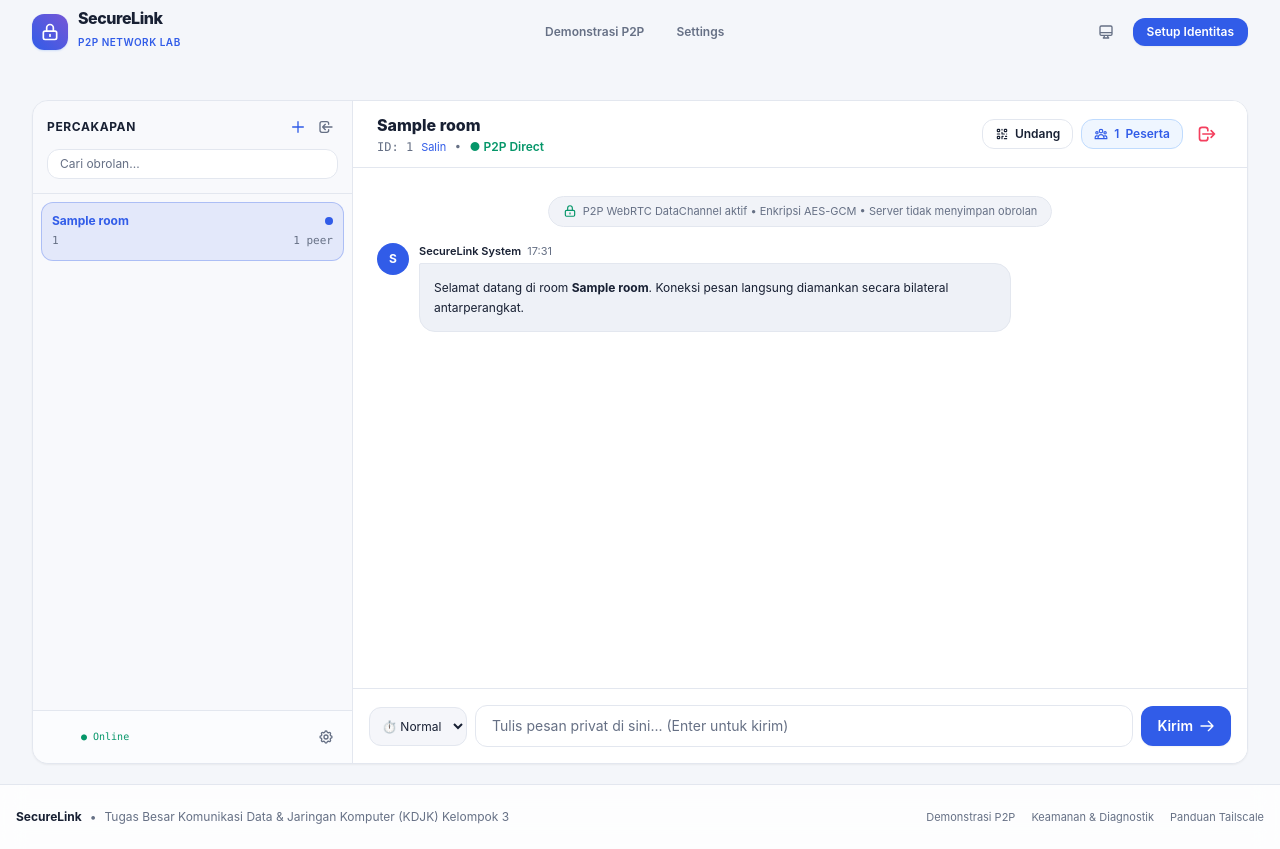
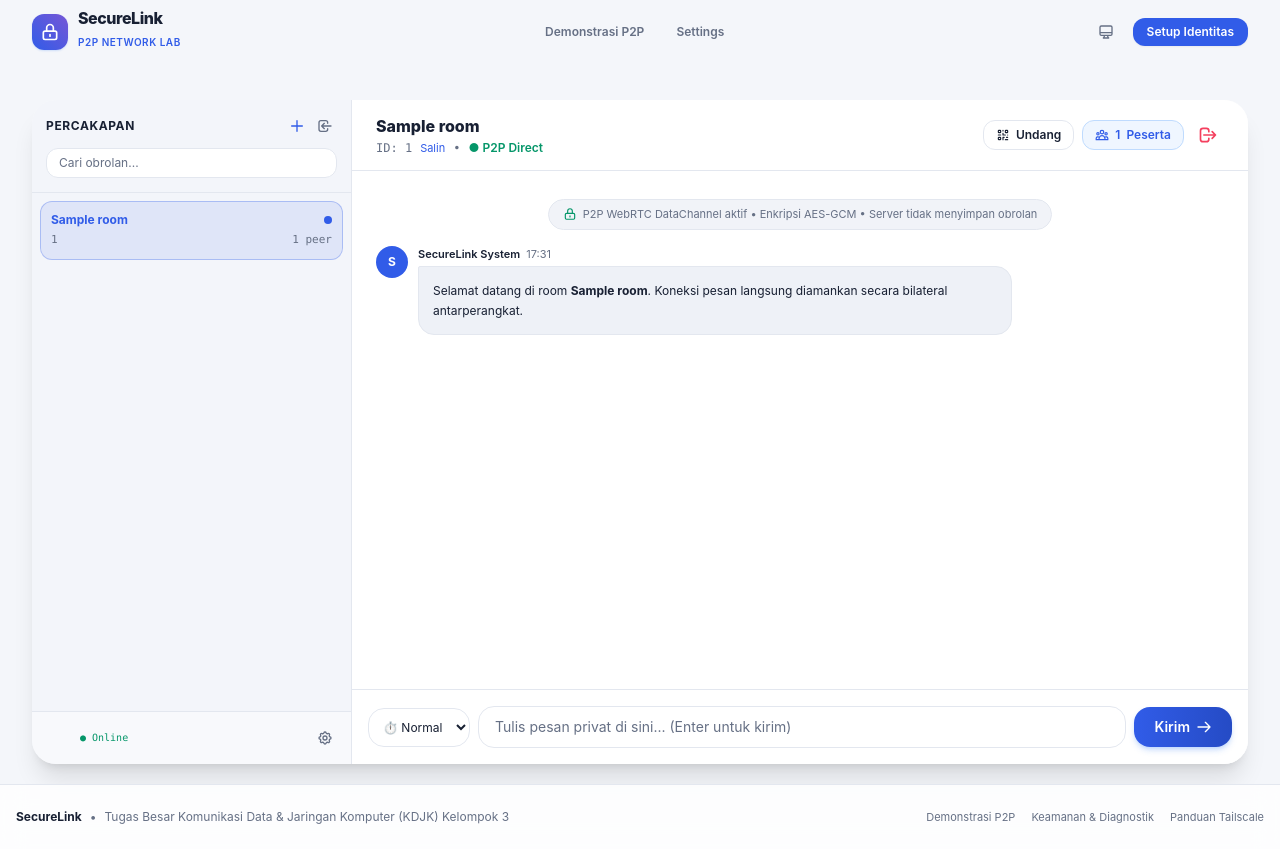
Before and after one commit to acumalaka-tzy/TUBES-KDJK-KELOMPOK-3, a Laravel app: template resources/views/pages/rooms/chat.blade.php in a window 1280 px wide. Run offline with Laravel 12, Linux system fonts and the light colour scheme; the template is opened without the code that fills it: most values are stand-ins (such as "Sample title", 1, 10 or a date in 2020); some libraries are stand-ins or nearby versions.

Commit message:
feat(chat-ui): elevate Chat Room interface with glassmorphic message composer, header blur, and rounded-3xl container

```diff
--- a/resources/views/pages/rooms/chat.blade.php
+++ b/resources/views/pages/rooms/chat.blade.php
@@ -3,7 +3,7 @@
 @section('title', $room->room_name . ' — SecureLink Chat')
 
 @section('content')
-<div class="h-[calc(100vh-8.5rem)] min-h-[580px] flex rounded-2xl border border-[#E3E7EF] dark:border-[#344052] bg-white dark:bg-[#1B2230] shadow-sm overflow-hidden relative">
+<div class="h-[calc(100vh-8.5rem)] min-h-[580px] flex rounded-3xl glass-card overflow-hidden relative shadow-xl">
 
     <!-- 1. LEFT CONVERSATION SIDEBAR (Desktop always visible, Mobile toggleable) -->
     <aside id="chat-sidebar" class="w-full md:w-80 border-r border-[#E3E7EF] dark:border-[#344052] bg-[#F4F6FA]/60 dark:bg-[#151A24]/60 flex flex-col shrink-0 md:flex hidden">
@@ -74,7 +74,7 @@
     <main class="flex-1 flex flex-col min-w-0 bg-white dark:bg-[#1B2230] relative">
 
         <!-- Active Chat Header -->
-        <header class="px-4 sm:px-6 py-3 border-b border-[#E3E7EF] dark:border-[#344052] bg-white/95 dark:bg-[#1B2230]/95 flex items-center justify-between shrink-0">
+        <header class="px-4 sm:px-6 py-3.5 border-b border-[#E3E7EF] dark:border-[#344052] bg-white/90 dark:bg-[#1B2230]/90 backdrop-blur-md flex items-center justify-between shrink-0">
             <div class="flex items-center gap-2.5 min-w-0">
                 <!-- Mobile Back Button -->
                 <a href="{{ route('dashboard') }}" class="md:hidden p-1.5 rounded-lg text-[#667085] dark:text-[#A8B2C3] hover:bg-[#EEF1F7] dark:hover:bg-[#2A3546] transition" title="Kembali ke Dashboard">
@@ -179,12 +179,12 @@
         </div>
 
         <!-- 3. MESSAGE COMPOSER -->
-        <div class="p-3 sm:p-4 border-t border-[#E3E7EF] dark:border-[#344052] bg-white dark:bg-[#1B2230] shrink-0">
+        <div class="p-3 sm:p-4 border-t border-[#E3E7EF] dark:border-[#344052] bg-white/80 dark:bg-[#1B2230]/80 backdrop-blur-md shrink-0">
             <form id="message-form" onsubmit="handleSendMessage(event)" class="flex items-center gap-2">
                 <!-- Ephemeral Duration Selector -->
                 <div class="relative shrink-0">
                     <select id="ephemeral_duration" title="Pesan Sementara (Ephemeral)"
-                        class="px-2 py-2.5 rounded-xl border border-[#E3E7EF] dark:border-[#344052] bg-[#EEF1F7]/60 dark:bg-[#222B3A] text-xs text-[#182033] dark:text-[#F1F4FA] focus:outline-none focus:ring-1 focus:ring-[#315CE8]">
+                        class="px-2.5 py-2.5 rounded-2xl border border-[#E3E7EF] dark:border-[#344052] bg-white/80 dark:bg-[#222B3A] text-xs text-[#182033] dark:text-[#F1F4FA] focus:outline-none focus:ring-2 focus:ring-[#315CE8] transition">
                         <option value="0">⏱️ Normal</option>
                         <option value="10">⏱️ 10 dtk</option>
                         <option value="30">⏱️ 30 dtk</option>
@@ -195,10 +195,10 @@
 
                 <!-- Text Input -->
                 <input type="text" id="message-input" placeholder="Tulis pesan privat di sini... (Enter untuk kirim)" autocomplete="off"
-                    class="flex-1 px-4 py-2.5 rounded-xl border border-[#E3E7EF] dark:border-[#344052] bg-white dark:bg-[#151A24] text-xs sm:text-sm text-[#182033] dark:text-[#F1F4FA] placeholder-[#667085] dark:placeholder-[#A8B2C3]/60 focus:outline-none focus:ring-2 focus:ring-[#315CE8] dark:focus:ring-[#7895FF]">
+                    class="flex-1 px-4 py-2.5 rounded-2xl border border-[#E3E7EF] dark:border-[#344052] bg-white dark:bg-[#151A24] text-xs sm:text-sm text-[#182033] dark:text-[#F1F4FA] placeholder-[#667085] dark:placeholder-[#A8B2C3]/60 focus:outline-none focus:ring-2 focus:ring-[#315CE8] dark:focus:ring-[#7895FF] transition">
 
                 <!-- Send Button -->
-                <button type="submit" class="px-4 py-2.5 rounded-xl bg-[#315CE8] hover:bg-[#254BC5] text-white font-semibold text-xs sm:text-sm shadow-sm transition flex items-center justify-center gap-1.5 shrink-0">
+                <button type="submit" class="px-5 py-2.5 rounded-2xl bg-gradient-to-r from-[#315CE8] to-[#254BC5] hover:opacity-95 text-white font-semibold text-xs sm:text-sm shadow-md shadow-blue-500/25 transition-all hover:-translate-y-0.5 flex items-center justify-center gap-1.5 shrink-0">
                     <span class="hidden sm:inline">Kirim</span>
                     <svg class="w-4 h-4" fill="none" stroke="currentColor" viewBox="0 0 24 24"><path stroke-linecap="round" stroke-linejoin="round" stroke-width="2" d="M14 5l7 7m0 0l-7 7m7-7H3"/></svg>
                 </button>
```
